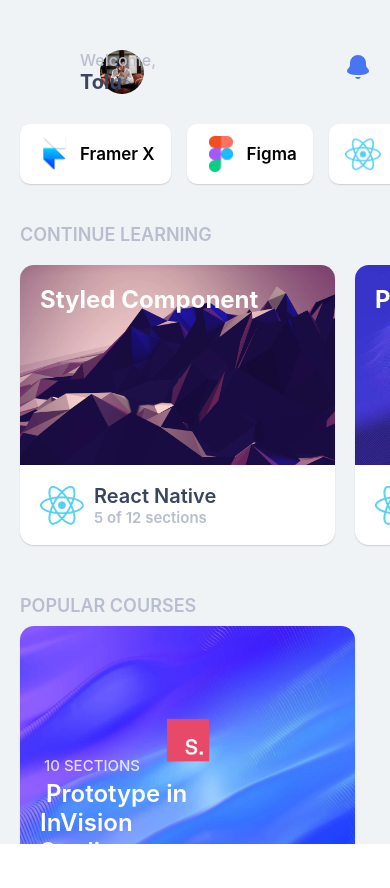
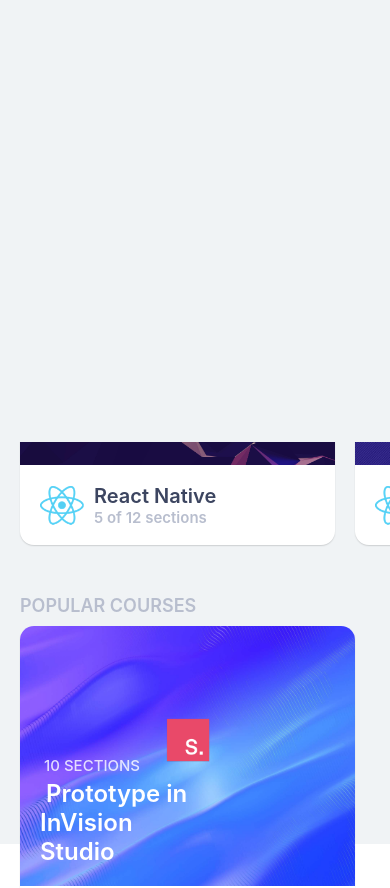
Before and after one commit to tosebikan/tutorer, a React Native app: screen / in a window 390 px wide. Shown: the top 888 px of the page. Before the commit the page ends 844 px from the top, so only its background shows below. Built offline with nearby package versions, Linux system fonts and the light colour scheme.

Commit message:
add animated menu

```diff
--- a/App.js
+++ b/App.js
@@ -13,10 +13,13 @@
 import { NotificationIcon } from './components/Icons';
 import Logo from './components/Logo';
 import Course from './components/Course';
+import Menu from './components/Menu';
 
 export default function App() {
   return (
-    <SafeAreaView style={styles.container}>
+    <View style={styles.container}>
+      <Menu />
+      <SafeAreaView>
         <ScrollView>
           <StatusBar style="auto" />
           <View style={styles.titleBar}>
@@ -77,6 +80,7 @@
           ))}
         </ScrollView>
       </SafeAreaView>
+    </View>
   );
 }
 
--- /dev/null
+++ b/components/Menu.js
@@ -0,0 +1,59 @@
+import React, { useState, useRef, useEffect } from 'react';
+import { View, StyleSheet, Animated } from 'react-native';
+
+function Menu() {
+  // const top = useRef(new Animated.Value(0)).current;
+  const [top, setTop] = useState(new Animated.Value(900));
+
+  useEffect(() => {
+    spring();
+  }, []);
+
+  const spring = () => {
+    Animated.spring(top, {
+      toValue: 0,
+      duration: 10000,
+      useNativeDriver: true
+    }).start();
+  };
+  return (
+    <Animated.View
+      style={[
+        styles.container,
+        {
+          transform: [
+            {
+              translateY: top.interpolate({
+                inputRange: [0, 900],
+                outputRange: [-600, 0]
+              })
+            }
+          ]
+        }
+      ]}
+    >
+      <View style={styles.cover} />
+      <View style={styles.content} />
+    </Animated.View>
+  );
+}
+
+export default Menu;
+
+const styles = StyleSheet.create({
+  container: {
+    position: 'absolute',
+    backgroundColor: '#fff',
+    width: '100%',
+    height: '100%',
+    zIndex: 100
+  },
+  cover: {
+    height: 142,
+    backgroundColor: '#000'
+  },
+  content: {
+    height: 900,
+    backgroundColor: '#f0f3f5'
+  }
+});
```
Lines whose indentation alone changed are shown as unchanged.
